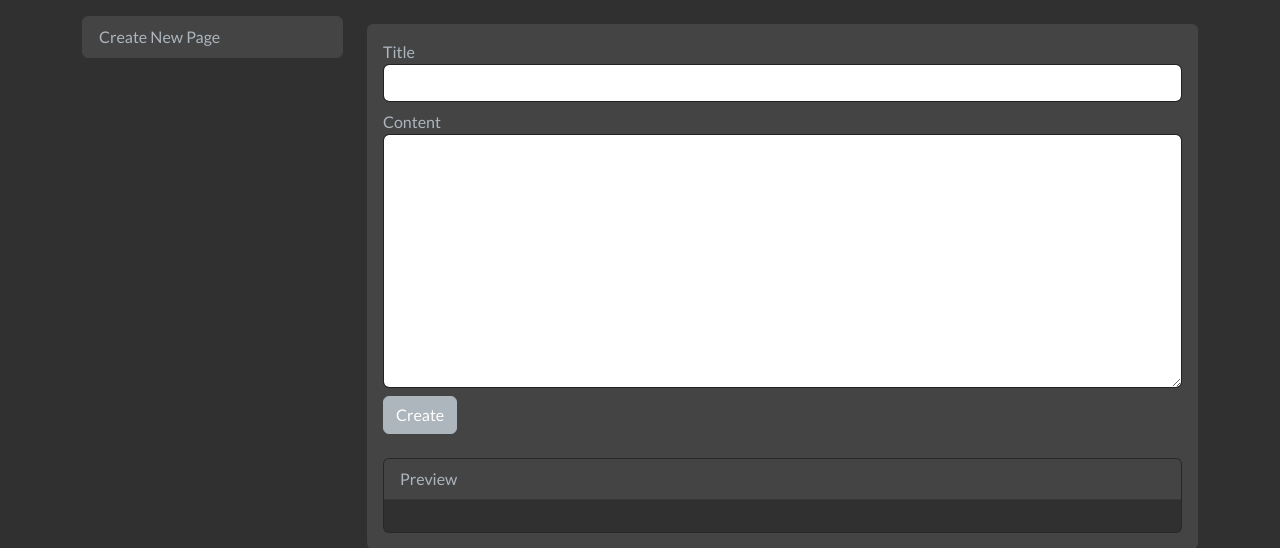
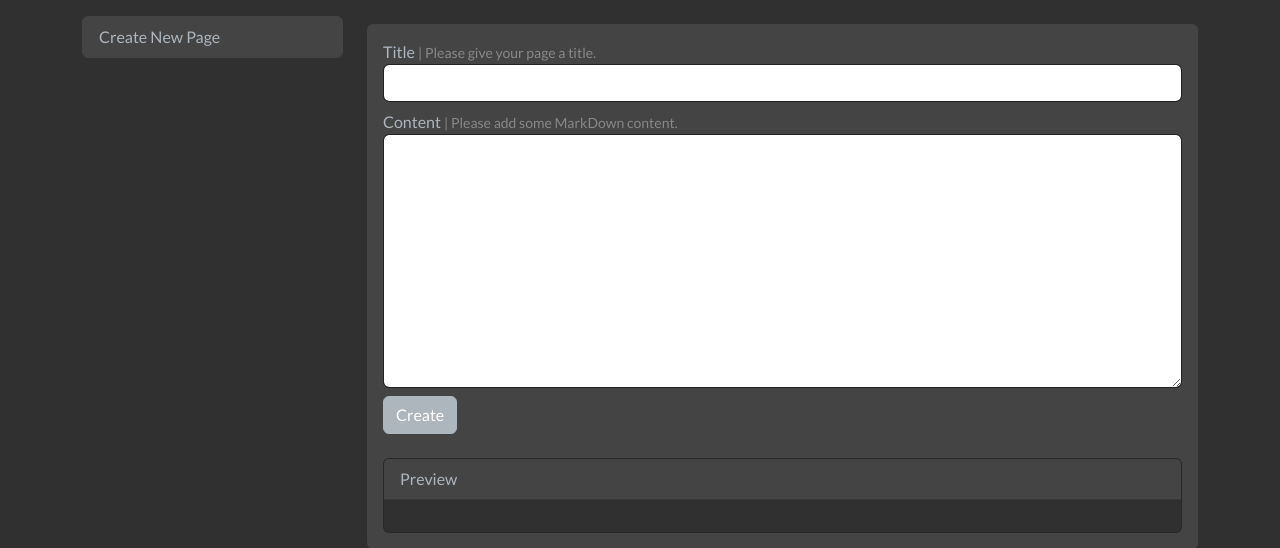
Before and after one commit to signebedi/wiki-flask, a Flask app: page /create in a window 1280 px wide. Shown: the part 72-620 px from the top of the page. Run offline with Flask 3, Linux system fonts and the light colour scheme; data that the repository does not hold is empty.

Commit message:
Added: field descriptions

```diff
--- a/templates/create.html.jinja
+++ b/templates/create.html.jinja
@@ -5,11 +5,17 @@
 {% block content %}
 <form method="POST">
     <div class="form-group">
-        <label for="title">Title</label>
+        <label for="title" aria-describedby="TitleHelpInline">Title</label>
+        <span id="TitleHelpInline" class="form-text">
+        | Please give your page a title.
+        </span>
         <input type="text" id="title" name="title" class="form-control" required>
     </div>
     <div class="form-group mt-2">
-        <label for="content">Content</label>
+        <label for="content" aria-describedby="ContentHelpInline">Content</label>
+        <span id="ContentHelpInline" class="form-text">
+        | Please add some MarkDown content.
+        </span>
         <textarea id="content" name="content" class="form-control" rows="10" required></textarea>
     </div>
     <div class="form-group mt-2">
```
Also changed, not shown: templates/edit.html.jinja (+8 -2 lines).
